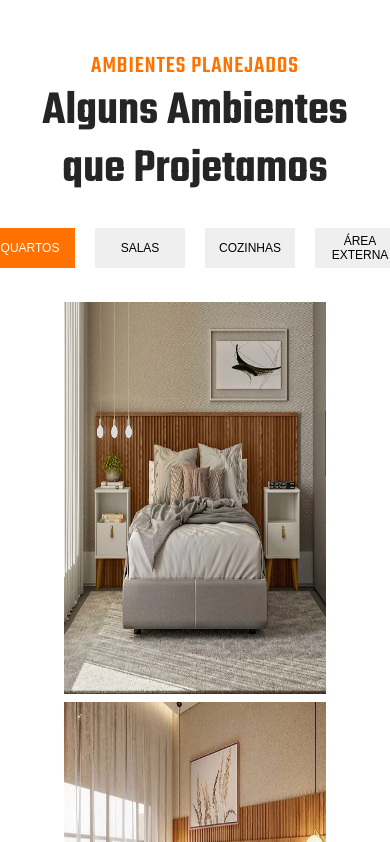
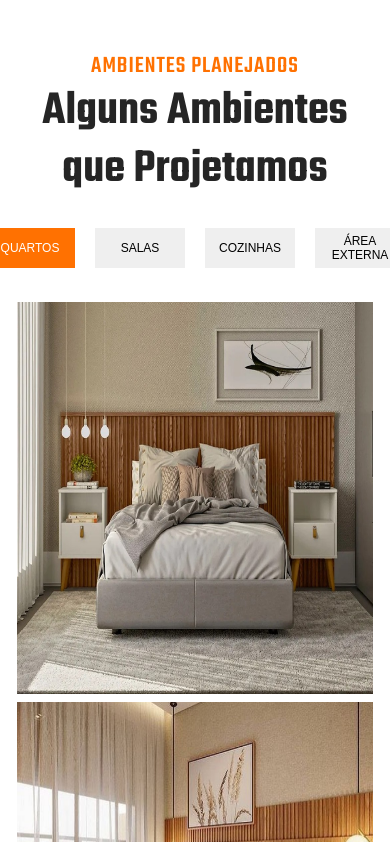
Before and after one commit to YouOnAgencia/Marcenaria, a React (Vite) app: page / in a window 390 px wide. Shown: the part 1982-2824 px from the top of the page. Built offline with nearby package versions, Linux system fonts and the light colour scheme.

Commit message:
responsivo1

```diff
--- a/src/responsive.css
+++ b/src/responsive.css
@@ -113,7 +113,7 @@
 
 @media screen and (max-width: 780px) {
     .galeria img {
-        width: 70%;
+        width: 95%;
         margin: 0 auto;
         display: block;
         padding: 4px 0;
```
